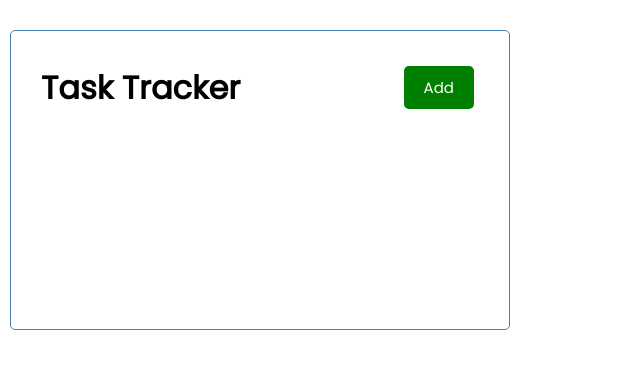
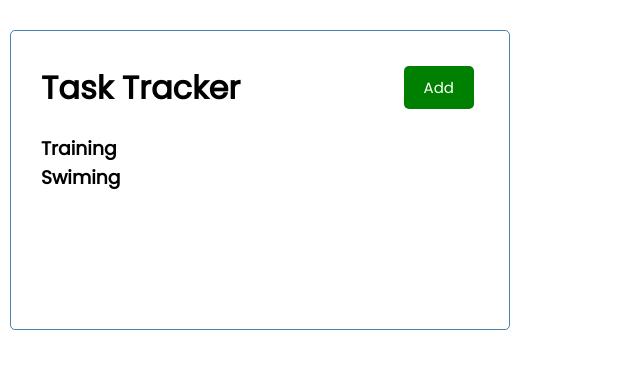
Before and after one commit to rami4625/react_task_tracker, a React (Create React App) app: page / in a window 1280 px wide. Shown: the top 368 px of the page, without its empty margins (0-640 px from the left). Built offline with nearby package versions, Linux system fonts and the light colour scheme.

Commit message:
Update Files

```diff
--- a/src/App.js
+++ b/src/App.js
@@ -1,9 +1,27 @@
+import { useState } from 'react';
 import Header from './components/Header';
+import Tasks from './components/Tasks';
 
 function App() {
+  const [tasksState, setTasks] = useState([
+    {
+      id: 1,
+      text: 'Training',
+      day: 'Feb 4th at 6:00PM',
+      reminder: true,
+    },
+    {
+      id: 2,
+      text: 'Swiming',
+      day: 'Feb 6th at 2:00PM',
+      reminder: true,
+    },
+  ])
+
   return (
     <div className="container">
       <Header title='Task Tracker' />
+      <Tasks tasks={tasksState} />
     </div>
   );
 }
--- /dev/null
+++ b/src/components/Task.js
@@ -0,0 +1,9 @@
+const Task = (props) => {
+  return (
+    <div className="task">
+      <h3>{props.text}</h3>
+    </div>
+  )
+}
+
+export default Task;
--- /dev/null
+++ b/src/components/Tasks.js
@@ -0,0 +1,14 @@
+import Task from './Task';
+
+const Tasks = ({ tasks }) => {
+  return (
+    <>
+      {tasks.map(item =>
+        <h3 key={item.id}>{item.text}</h3>
+        // <Task key={item.id} text={item.text} />
+      )}
+    </>
+  );
+}
+
+export default Tasks;
```
